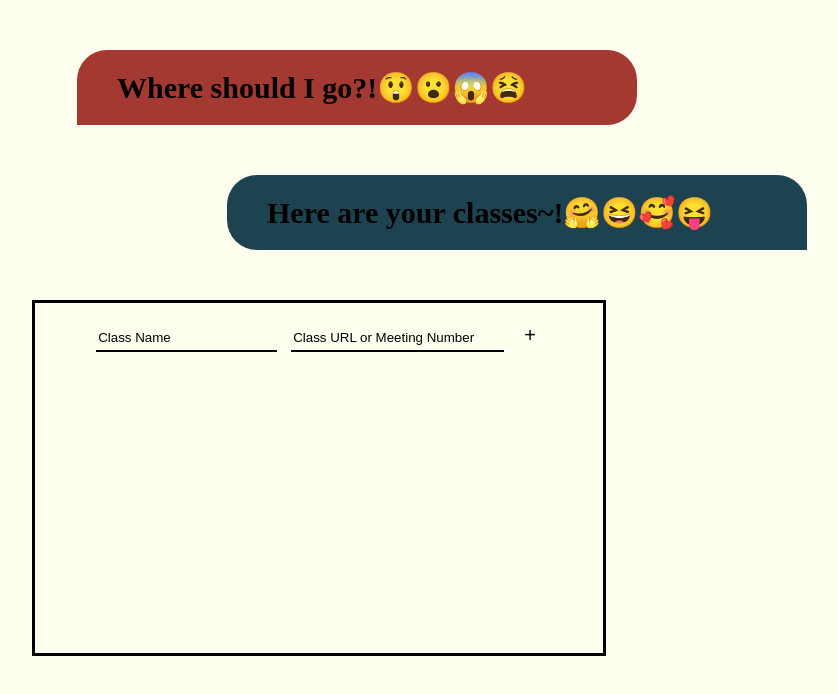
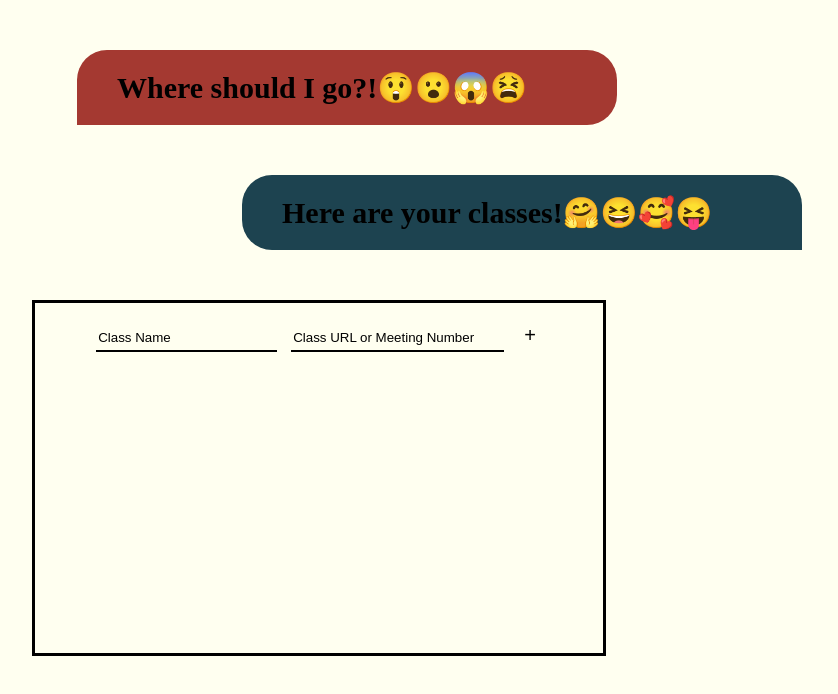
Before and after one commit to hanslelee/myclasses, a plain HTML site: page index.html in a window 1280 px wide. Shown: the whole page, without its empty margins (321-1159 px from the left). Drawn offline with Linux system fonts and the light colour scheme.

Commit message:
updated css

```diff
--- a/index.css
+++ b/index.css
@@ -4,7 +4,7 @@ body {
 
 .greetings {
     display: flex;
-    width:500px;
+    width:480px;
     padding: 0 20px 0 40px;
     border-radius: 30px;
     border-bottom-left-radius: 0px;
@@ -22,11 +22,11 @@ body {
 }
 .answer {
     display: flex;
-    width:520px;
+    width:500px;
     padding: 0 20px 0 40px;
     border-radius: 30px;
     border-bottom-right-radius: 0px;
-    margin: 0px 0px 50px 540px;
+    margin: 0px 0px 50px 555px;
     text-align: center;
     font-size: 15px;
     background-color: #1D4350;
--- a/index.html
+++ b/index.html
@@ -11,7 +11,7 @@
         <h1>Where should I go?!😲😮😱😫</h1>
     </div>
     <div class="answer">
-            <h1>Here are your classes~!🤗😆🥰😝</h1>
+            <h1>Here are your classes!🤗😆🥰😝</h1>
         </div>
     <div id="here">
 
```
